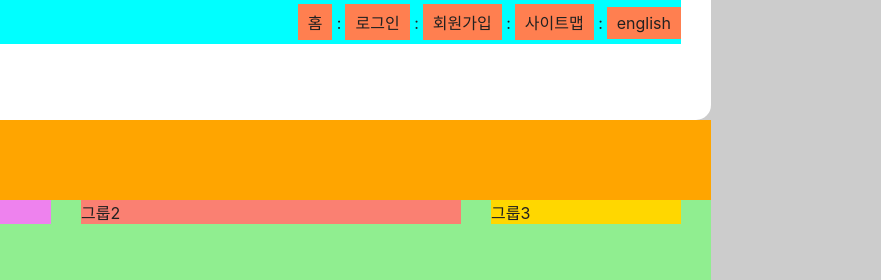
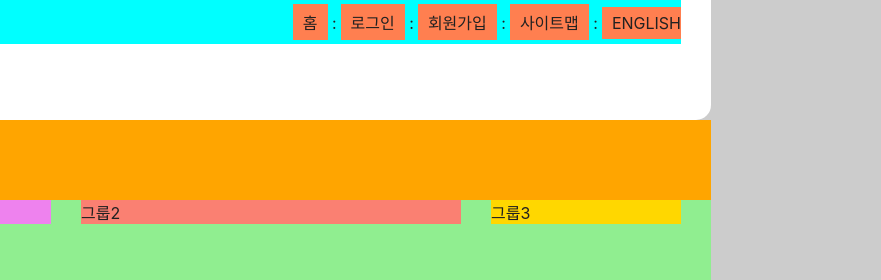
Before and after one commit to kyungseob7/HTML5, a plain HTML site: page index.html in a window 1280 px wide. Shown: the top 280 px of the page, 399-1280 px from the left. Drawn offline with Linux system fonts and the light colour scheme; a web font is replaced by a local one.

Commit message:
패딩을 없애서 배치하는 방법

```diff
--- a/index.html
+++ b/index.html
@@ -18,10 +18,10 @@
     </h1>
     <ul class="member">
       <li><a href="/">홈</a></li>
-      <li><span class="divider" aria-hidden="ture">:</span><a href="/">로그인</a></li>
-      <li><span class="divider" aria-hidden="ture">:</span><a href="/">회원가입</a></li>
-      <li><span class="divider" aria-hidden="ture">:</span><a href="/">사이트맵</a></li>
-      <li><span class="divider" aria-hidden="ture">:</span><a href="/">english</a></li>
+      <li><span class="divider" aria-hidden="true">:</span><a href="/">로그인</a></li>
+      <li><span class="divider" aria-hidden="true">:</span><a href="/">회원가입</a></li>
+      <li><span class="divider" aria-hidden="true">:</span><a href="/">사이트맵</a></li>
+      <li><span class="divider" aria-hidden="true">:</span><a href="/">english</a></li>
     </ul>
     <!-- 로고 End-->
   </header>
--- a/styles/style.css
+++ b/styles/style.css
@@ -59,6 +59,11 @@ body {
   background-color: coral;
   padding: 6px 10px;
   display: inherit;
+  text-transform: uppercase;
+}
+/* 마지막 li 요소에 포함된 a 요소를 선택하여 오른쪽 padding 값을 0으로 재정의 하는 방법 */
+.member li:last-child a {
+  padding-right: 0;
 }
 
 .divider {
```
